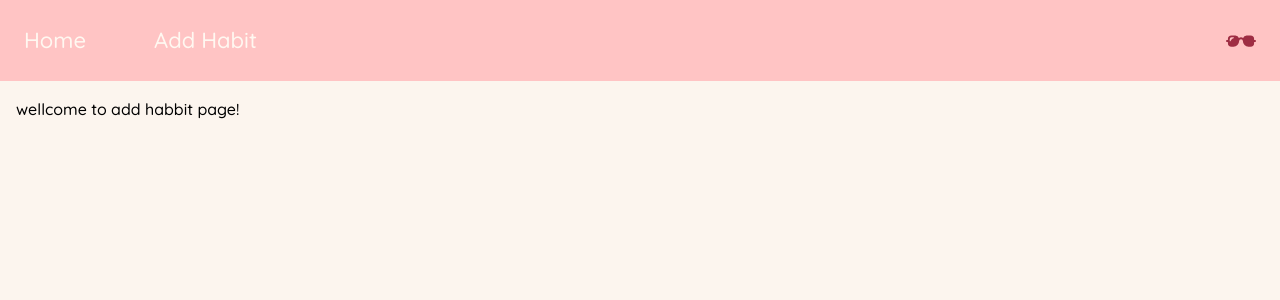
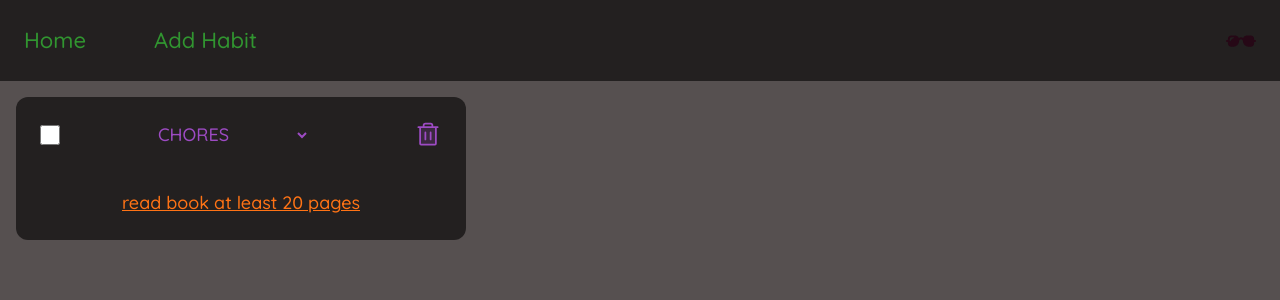
Before and after one commit to Rumeysa-koseoglu/daily-habits-tracker, a React (Vite) app: page /add-habit in a window 1280 px wide. Shown: the top 300 px of the page. Built offline with nearby package versions, Linux system fonts and the light colour scheme.

Commit message:
feat: add HabitItem component (presentational) and update styling

```diff
--- /dev/null
+++ b/src/components/HabitItem.jsx
@@ -0,0 +1,37 @@
+import { PiTrashDuotone } from "react-icons/pi";
+
+function HabitItem() {
+  return (
+    <div className="flex flex-col items-center gap-10 p-6 bg-[#232020] max-w-[450px] h-auto max-h-[500px] rounded-xl text-[#FF7315] text-[18px]">
+      {/* CHECK, HABIT TITLE, AND DELETE ICON */}
+      <div className="w-full flex flex-row items-center justify-between">
+        <input
+          type="checkbox"
+          className="w-5 h-5 rounded-2xl accent-green-600 bg-[#232020] "
+        />
+        <select className="text-[#9d4bc3]">
+          <option>CHORES</option>
+          <option>STUDY</option>
+          <option>PERSONAL DEV.</option>
+          <option>EXERCISE</option>
+        </select>
+
+        <PiTrashDuotone className="col-start-10 w-7 h-7 ml-2.5 text-[#9d4bc3]" />
+      </div>
+
+      {/* HABIT CONTENT */}
+
+      <p className="text-center underline">read book at least 20 pages</p>
+    </div>
+
+    //  <div className="w-full grid grid-cols-10 items-center justify-cen">
+    //
+    //       </div>
+
+    //
+
+    //
+  );
+}
+
+export default HabitItem;
--- a/src/components/Layout.jsx
+++ b/src/components/Layout.jsx
@@ -5,7 +5,7 @@ function Layout({ children }) {
   return (
     <>
       <Navbar />
-      <div className="max-w-full h-screen p-4 m-0 bg-[#FCF5EE]">
+      <div className="max-w-full h-screen p-4 m-0 bg-[#565050]">
         <main>{children}</main>
       </div>
     </>
--- a/src/pages/AddHabitPage.jsx
+++ b/src/pages/AddHabitPage.jsx
@@ -1,7 +1,12 @@
 import React from "react";
+import HabitItem from "../components/HabitItem";
 
 function AddHabitPage() {
-  return <div>wellcome to add habbit page!</div>;
+  return (
+    <div>
+      <HabitItem />
+    </div>
+  );
 }
 
 export default AddHabitPage;
--- a/src/pages/Navbar.jsx
+++ b/src/pages/Navbar.jsx
@@ -3,12 +3,12 @@ import { GiSunglasses } from "react-icons/gi";
 import { BsSunglasses } from "react-icons/bs";
 function Navbar() {
   return (
-    <nav className="grid grid-cols-[130px_150px_auto] p-6 bg-[#FFC4C4] text-[22px] text-[#fff8f1]">
+    <nav className="grid grid-cols-[130px_150px_auto] p-6 bg-[#232020] text-[22px] text-[#319530]">
       <Link to="/home">Home</Link>
       <Link to="/add-habit">Add Habit</Link>
 
       <div className="flex items-center justify-end">
-        <BsSunglasses className="text-[#9e2d43] text-3xl" />
+        <BsSunglasses className="text-[#260816] text-3xl" />
         {/* <GiSunglasses className="text-[34px] text-[#FCF5EE]" /> */}
       </div>
     </nav>
```
